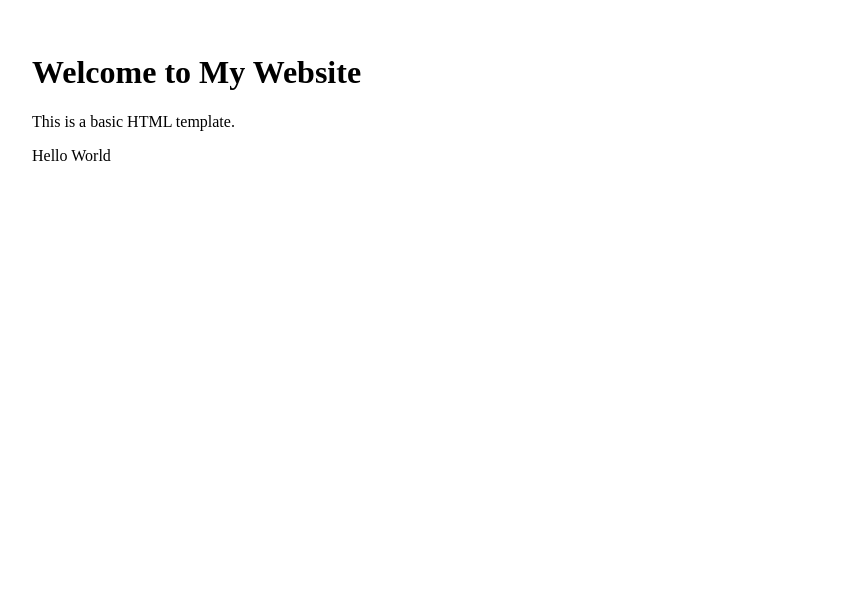
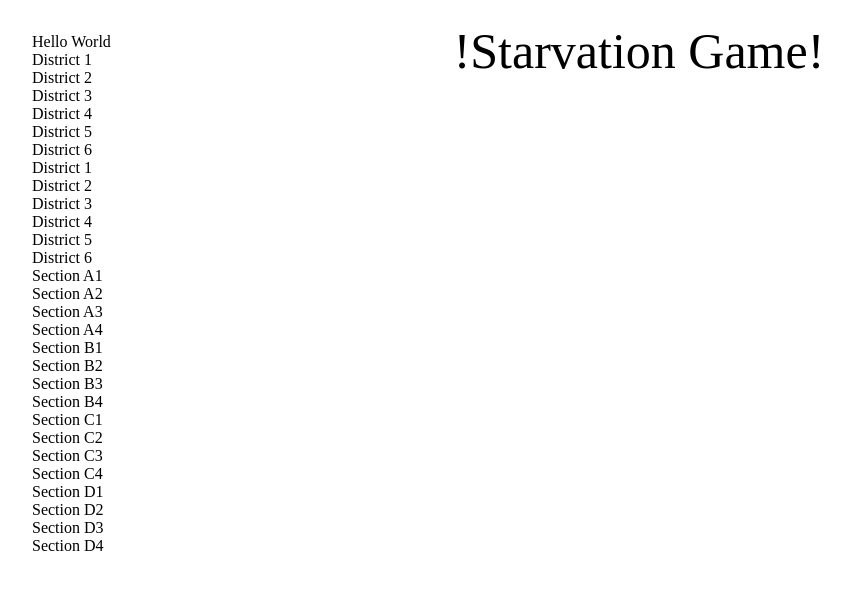
Before and after one commit to TheRedPipin/StarvingGames, a plain HTML site: page index.html in a window 1280 px wide. Shown: the whole page, without its empty margins (1-851 px from the left). Drawn offline with Linux system fonts and the light colour scheme.

Commit message:
Update index.html

```diff
--- a/index.html
+++ b/index.html
@@ -4,12 +4,45 @@
   <meta charset="UTF-8">
   <meta name="viewport" content="width=device-width, initial-scale=1.0">
   <meta http-equiv="X-UA-Compatible" content="ie=edge">
-  <title>Basic HTML Template</title>
+  <title>Starvation Game</title>
   <link rel="stylesheet" href="style.css">
 </head>
 <body>
-  <h1>Welcome to My Website</h1>
-  <p>This is a basic HTML template.</p>
   <script src="script.js"></script>
+  <div id="titleText">!Starvation Game!</div>
+  <div id="districtsOuterLeft">
+    <div class="disctrictBox">District 1</div>
+    <div class="disctrictBox">District 2</div>
+    <div class="disctrictBox">District 3</div>
+    <div class="disctrictBox">District 4</div>
+    <div class="disctrictBox">District 5</div>
+    <div class="disctrictBox">District 6</div>
+  </div>
+  <div id="districtsOuterRight">
+    <div class="disctrictBox">District 1</div>
+    <div class="disctrictBox">District 2</div>
+    <div class="disctrictBox">District 3</div>
+    <div class="disctrictBox">District 4</div>
+    <div class="disctrictBox">District 5</div>
+    <div class="disctrictBox">District 6</div>
+  </div>
+  <div id="mapOuter">
+    <div class="sectionBox">Section A1</div>
+    <div class="sectionBox">Section A2</div>
+    <div class="sectionBox">Section A3</div>
+    <div class="sectionBox">Section A4</div>
+    <div class="sectionBox">Section B1</div>
+    <div class="sectionBox">Section B2</div>
+    <div class="sectionBox">Section B3</div>
+    <div class="sectionBox">Section B4</div>
+    <div class="sectionBox">Section C1</div>
+    <div class="sectionBox">Section C2</div>
+    <div class="sectionBox">Section C3</div>
+    <div class="sectionBox">Section C4</div>
+    <div class="sectionBox">Section D1</div>
+    <div class="sectionBox">Section D2</div>
+    <div class="sectionBox">Section D3</div>
+    <div class="sectionBox">Section D4</div>
+  </div>
 </body>
 </html>
```
